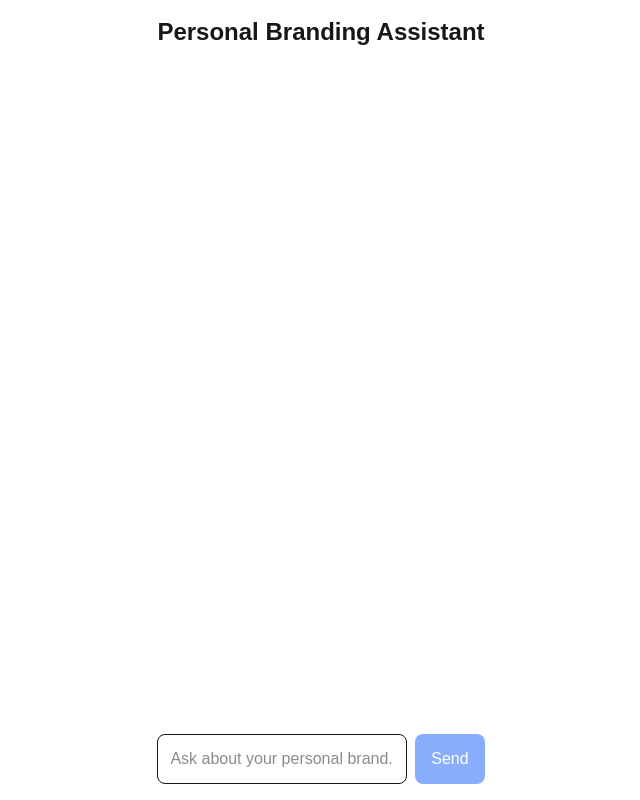
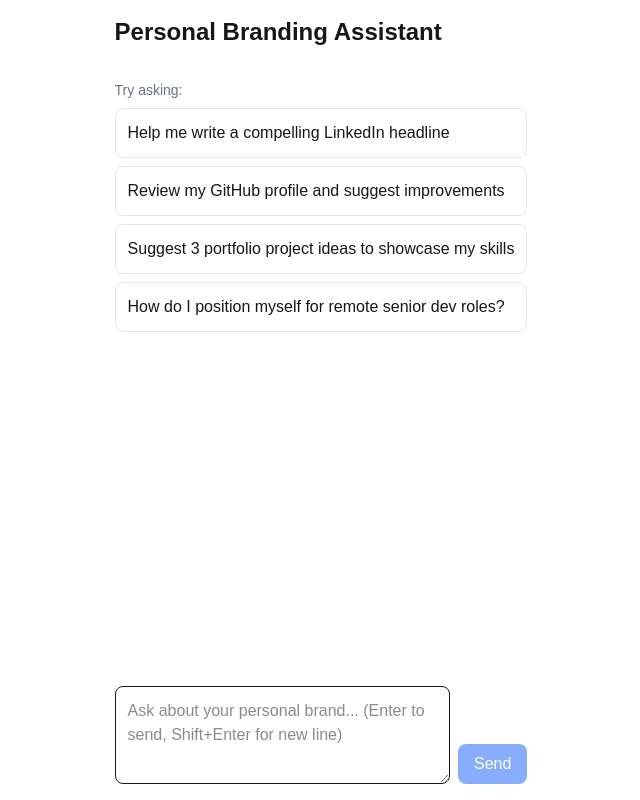
Before and after one commit to uusammmaa/AI-personal-branding, a Next.js app: page / in a window 1280 px wide. Shown: the whole page, without its empty margins (319-959 px from the left). Built offline with nearby package versions, Linux system fonts and the light colour scheme.

Commit message:
Enhance chat UI in `app/page.tsx` with multiline `<textarea>` for input, implement suggested prompts for empty chat state, and refine message handling logic. Update project documentation to reflect Phase 4 implementation and clarify user interaction features.

```diff
--- a/app/page.tsx
+++ b/app/page.tsx
@@ -1,7 +1,20 @@
 "use client";
 
 import { useChat } from "@ai-sdk/react";
-import { useRef, useEffect, useState, type FormEvent } from "react";
+import {
+  useRef,
+  useEffect,
+  useState,
+  type FormEvent,
+  type KeyboardEvent,
+} from "react";
+
+const SUGGESTED_PROMPTS = [
+  "Help me write a compelling LinkedIn headline",
+  "Review my GitHub profile and suggest improvements",
+  "Suggest 3 portfolio project ideas to showcase my skills",
+  "How do I position myself for remote senior dev roles?",
+];
 
 export default function ChatPage() {
   const { messages, sendMessage, status, setMessages } = useChat();
@@ -14,12 +27,22 @@ export default function ChatPage() {
     bottomRef.current?.scrollIntoView({ behavior: "smooth" });
   }, [messages]);
 
-  function handleSubmit(e: FormEvent) {
-    e.preventDefault();
+  function submitMessage() {
     const text = input.trim();
     if (!text || isLoading) return;
     setInput("");
     sendMessage({ text });
+  }
+
+  function handleSubmit(e: FormEvent) {
+    e.preventDefault();
+    submitMessage();
+  }
+
+  function handleKeyDown(e: KeyboardEvent<HTMLTextAreaElement>) {
+    if (e.key !== "Enter" || e.shiftKey || e.nativeEvent.isComposing) return;
+    e.preventDefault();
+    submitMessage();
   }
 
   return (
@@ -38,6 +61,25 @@ export default function ChatPage() {
       </header>
 
       <div className="flex-1 overflow-y-auto space-y-4 mb-4">
+        {messages.length === 0 && (
+          <div className="flex flex-col gap-2 mt-4">
+            <p className="text-sm text-gray-500 dark:text-gray-400">
+              Try asking:
+            </p>
+            {SUGGESTED_PROMPTS.map((prompt) => (
+              <button
+                key={prompt}
+                type="button"
+                disabled={isLoading}
+                onClick={() => sendMessage({ text: prompt })}
+                className="p-3 text-left border border-gray-200 dark:border-gray-700 rounded-lg bg-white dark:bg-gray-900 hover:bg-gray-50 dark:hover:bg-gray-800/50 disabled:opacity-50 disabled:cursor-not-allowed transition-colors"
+              >
+                {prompt}
+              </button>
+            ))}
+          </div>
+        )}
+
         {messages.map((m) => (
           <div
             key={m.id}
@@ -70,12 +112,14 @@ export default function ChatPage() {
         <div ref={bottomRef} />
       </div>
 
-      <form onSubmit={handleSubmit} className="flex gap-2">
-        <input
+      <form onSubmit={handleSubmit} className="flex gap-2 items-end">
+        <textarea
           value={input}
           onChange={(e) => setInput(e.target.value)}
-          placeholder="Ask about your personal brand..."
-          className="flex-1 p-3 border rounded-lg bg-white dark:bg-gray-900 dark:border-gray-700 focus:outline-none focus:ring-2 focus:ring-blue-500"
+          onKeyDown={handleKeyDown}
+          placeholder="Ask about your personal brand... (Enter to send, Shift+Enter for new line)"
+          rows={3}
+          className="flex-1 min-h-18 max-h-48 resize-y py-3 px-3 border rounded-lg bg-white dark:bg-gray-900 dark:border-gray-700 focus:outline-none focus:ring-2 focus:ring-blue-500 disabled:opacity-50"
           disabled={isLoading}
         />
         <button
```
Also changed, not shown: 1 other file (tests, documents, lock files or other folders).
